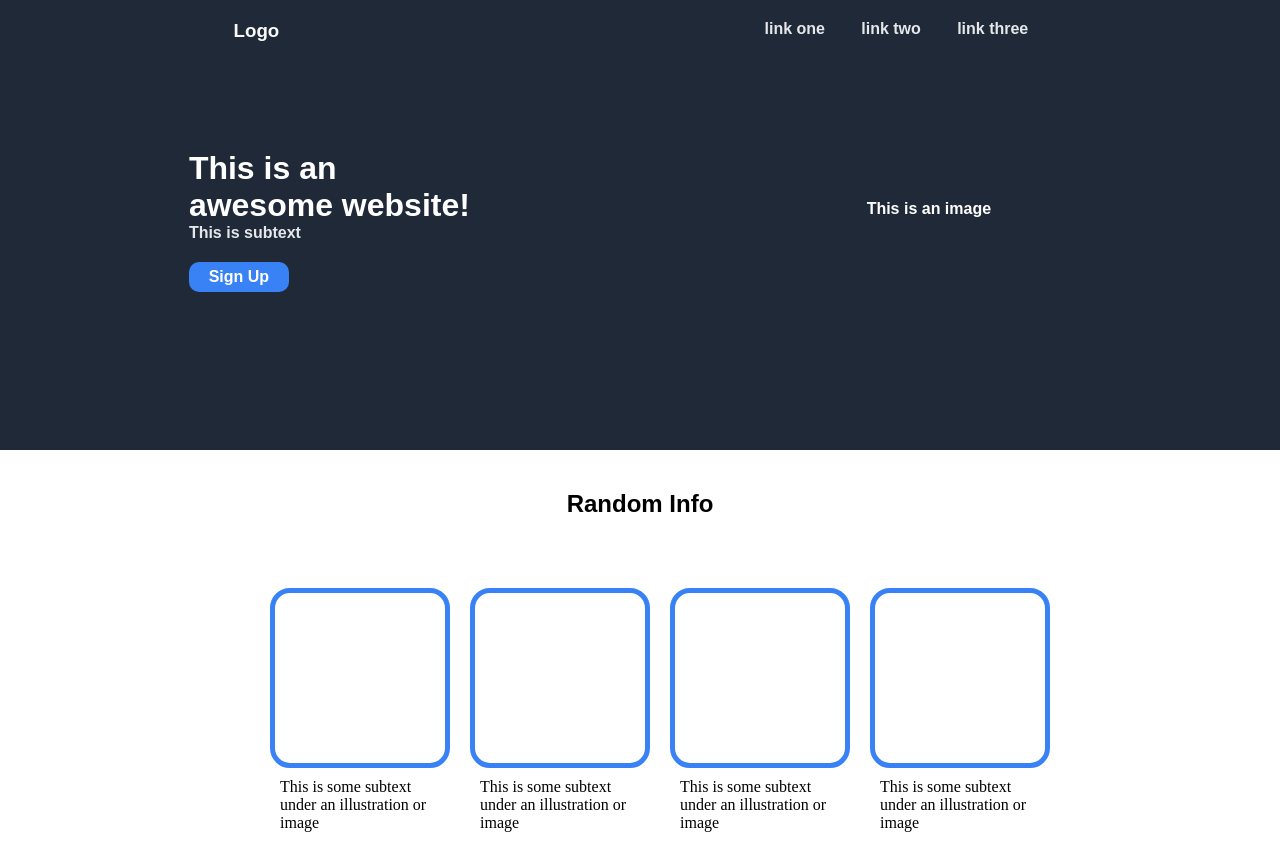
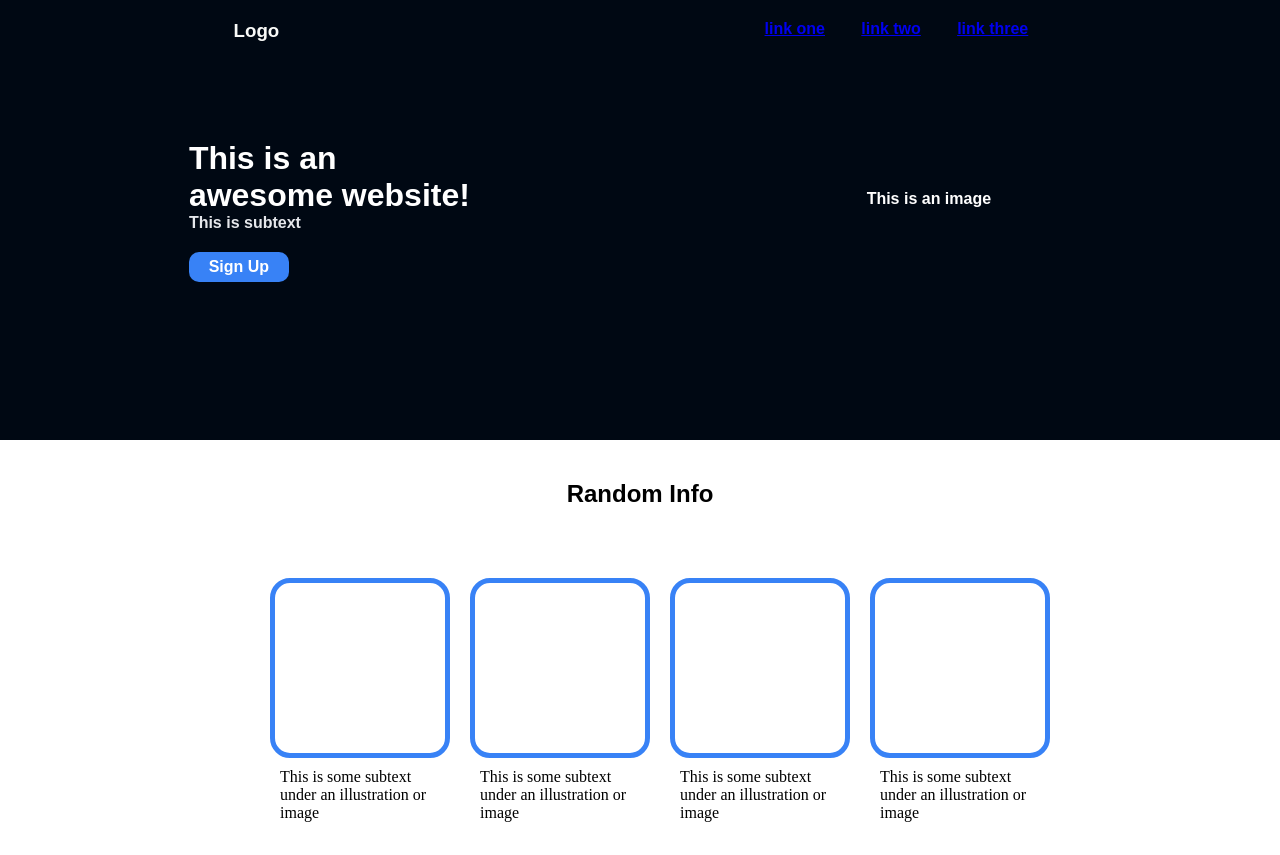
Before and after one commit to NicholasDomanico/Landing-Page, a plain HTML site: page index.html in a window 1280 px wide. Shown: the top 855 px of the page. Drawn offline with Linux system fonts and the light colour scheme.

Commit message:
Changed header/footer colors, added links to header

```diff
--- a/index.html
+++ b/index.html
@@ -15,9 +15,9 @@
                 </div>
 
                 <div class="links">
-                    <h4>link one</h4>
-                    <h4>link two</h4>
-                    <h4>link three</h4>
+                    <h4><a href="index.html">link one</a></h4>
+                    <h4><a href="index.html">link two</a></h4>
+                    <h4><a href="index.html">link three</a></h4>
                 </div>
 
             </div>
@@ -92,7 +92,7 @@
             </div>
 
             <div class="footer">
-                <h4>Copyright</h4>
+                <h4>Site made by Nicholas Domanico</h4>
             </div>
 
         </div>
--- a/style.css
+++ b/style.css
@@ -29,10 +29,10 @@ p {
 .header {
     display: flex;
     justify-content: space-around;
+    padding-top: 10px;
     height: 60px;
-    min-width: 100%;
-    padding: 10px;
-    background-color: #1F2937;
+    width: 100%;
+    background-color: #000813;
 }
 
 .logo {
@@ -60,7 +60,7 @@ p {
     min-width: 100%;
     font-weight: bold;
     font-family: Arial, Helvetica, sans-serif;
-    background-color: #1F2937;
+    background-color: #000813;
     color: white;
 
 }
@@ -178,6 +178,7 @@ blockquote cite {
     height: 100px;
     justify-content: space-around;
     align-items: center;
+    padding: 5px;
     border-radius: 10px;
     background-color: #3882F6;
     color: white;
@@ -187,7 +188,6 @@ blockquote cite {
     display: flex;
     justify-content: center;
     align-items: center;
-    margin-top: 20px;
     width: 100px;
     height: 30px;
     border-style: solid;
@@ -217,6 +217,6 @@ blockquote cite {
     align-items: center;
     min-width: 100%;
     height: 100px;
-    background-color: #1F2937;
+    background-color: #000813;
     color: white;
 }
```
